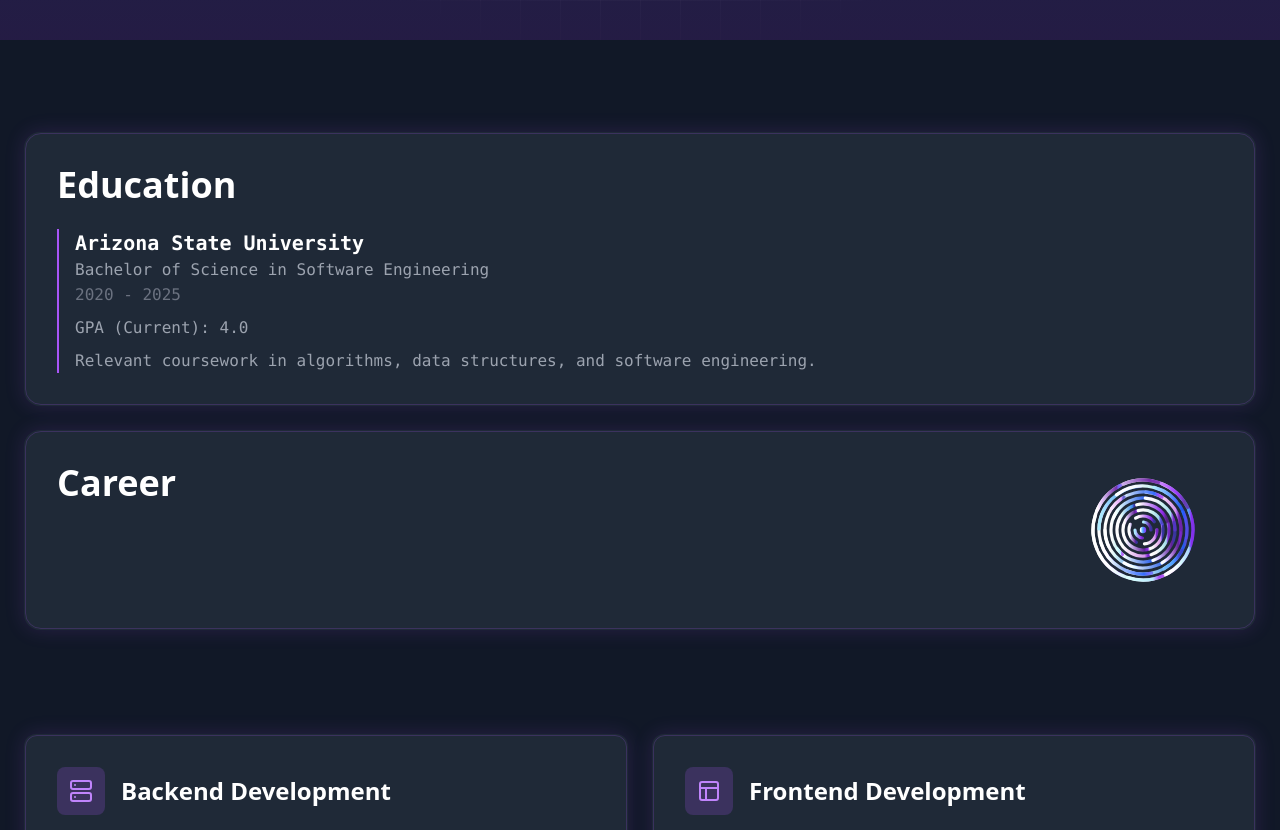
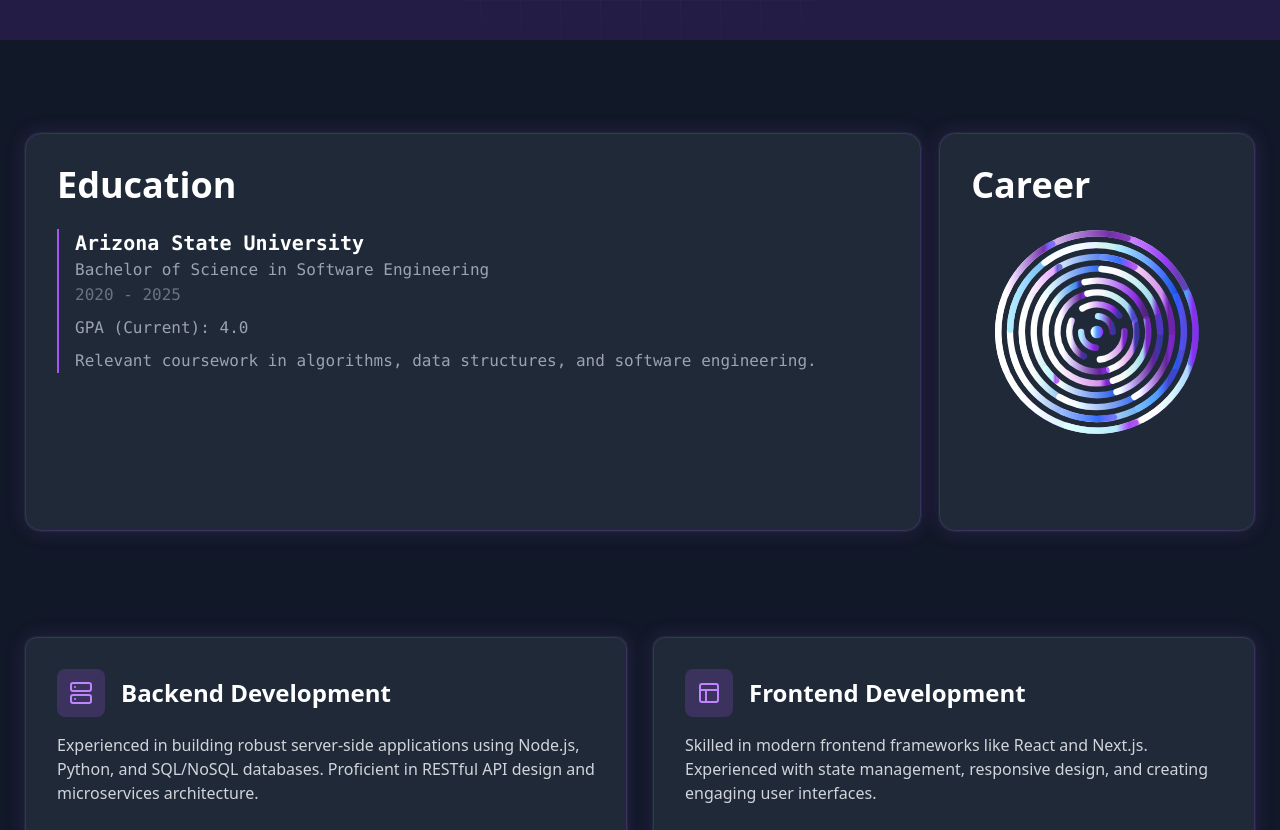
Before and after one commit to Jheathc1/jhWebsite, a React (Vite) app: page / in a window 1280 px wide. Shown: the part 760-1590 px from the top of the page. Built offline with nearby package versions, Linux system fonts and the light colour scheme.

Commit message:
reverted changes to career

```diff
--- a/src/components/CareerSection.jsx
+++ b/src/components/CareerSection.jsx
@@ -1,6 +1,7 @@
 import React, { useState } from 'react';
 import DecodeText from './DecodeText';
 import ConcentricCircles from './ConcentricCircles';
+import { refreshSkillsSection } from './SkillsSection';
 
 const CareerSection = () => {
   const [activeSection, setActiveSection] = useState('education');
@@ -28,12 +29,13 @@ const CareerSection = () => {
     <div className="w-full py-24">
       <div className="w-full relative">
         <div className="max-w-7xl mx-auto px-6 py-10">
-          <div className="flex flex-col gap-6">
+          <div className="flex gap-4 transition-all duration-500 ease-in-out">
             {/* Education Section */}
             <div
               className={`relative rounded-2xl bg-gray-800 p-8 transition-all duration-500 ease-in-out cursor-pointer overflow-hidden
-                border border-transparent hover:border-purple-500/50 w-full
-                ${activeSection === 'education' ? '' : 'h-[200px]'}`}
+                border border-transparent hover:border-purple-500/50
+                ${activeSection === 'education' ? 'w-[1500px]' : 'w-[500px]'}
+                min-h-[400px] h-[400px]`}
               onClick={() => handleSectionClick('education')}
               style={{
                 boxShadow: '0 0 20px rgba(168, 85, 247, 0.15)',
@@ -45,17 +47,13 @@ const CareerSection = () => {
                 <div className="absolute inset-0 bg-gradient-to-r from-purple-500/10 to-blue-500/10 rounded-2xl blur-xl" />
               </div>
 
-              {/* Content Container */}
-              <div className="relative h-full">
-                {/* Title and Main Content */}
-                <div className="flex-1">
               <div className="flex items-center justify-between mb-6">
                 <h2 className="text-4xl font-bold text-white">Education</h2>
               </div>
 
               <div
-                    className={`transition-all duration-500 ${
-                      activeSection === 'education' ? 'opacity-100 max-h-[1000px]' : 'opacity-0 max-h-0 overflow-hidden'
+                className={`transition-opacity duration-500 ${
+                  activeSection === 'education' ? 'opacity-100' : 'opacity-0'
                 }`}
               >
                 <div className="space-y-8">
@@ -98,26 +96,34 @@ const CareerSection = () => {
                   </div>
                 </div>
               </div>
-                </div>
 
-                {/* Concentric Circles Container */}
-                {activeSection !== 'education' && (
-                  <div className="absolute top-1/2 right-0 w-[160px] h-[160px] -translate-y-1/2">
+              {/* Collapsed View with Concentric Circles */}
+              <div
+                className={`absolute inset-0 flex items-center justify-center
+                ${
+                  activeSection === 'education'
+                    ? 'opacity-0 pointer-events-none transition-opacity duration-200'
+                    : 'opacity-100 transition-opacity duration-700 delay-700'
+                }`}
+              >
+                <div className="w-full h-full">
                   <ConcentricCircles
                     isActive={activeSection !== 'education'}
-                      isTransitioning={isTransitioning && pendingSection === 'education'}
+                    isTransitioning={
+                      isTransitioning && pendingSection === 'education'
+                    }
                     onTransitionComplete={handleTransitionComplete}
                   />
                 </div>
-                )}
               </div>
             </div>
 
             {/* Career Section */}
             <div
               className={`relative rounded-2xl bg-gray-800 p-8 transition-all duration-500 ease-in-out cursor-pointer overflow-hidden
-                border border-transparent hover:border-purple-500/50 w-full
-                ${activeSection === 'career' ? '' : 'h-[200px]'}`}
+                border border-transparent hover:border-purple-500/50
+                ${activeSection === 'career' ? 'w-[1500px]' : 'w-[500px]'}
+                min-h-[400px] h-[400px]`}
               onClick={() => handleSectionClick('career')}
               style={{
                 boxShadow: '0 0 20px rgba(168, 85, 247, 0.15)',
@@ -129,17 +135,13 @@ const CareerSection = () => {
                 <div className="absolute inset-0 bg-gradient-to-r from-purple-500/10 to-blue-500/10 rounded-2xl blur-xl" />
               </div>
 
-              {/* Content Container */}
-              <div className="relative h-full">
-                {/* Title and Main Content */}
-                <div className="flex-1">
               <div className="flex items-center justify-between mb-6">
                 <h2 className="text-4xl font-bold text-white">Career</h2>
               </div>
 
               <div
-                    className={`transition-all duration-500 ${
-                      activeSection === 'career' ? 'opacity-100 max-h-[1000px]' : 'opacity-0 max-h-0 overflow-hidden'
+                className={`transition-opacity duration-500 ${
+                  activeSection === 'career' ? 'opacity-100' : 'opacity-0'
                 }`}
               >
                 <div className="space-y-8">
@@ -206,18 +208,25 @@ const CareerSection = () => {
                   </div>
                 </div>
               </div>
-                </div>
 
-                {/* Concentric Circles Container */}
-                {activeSection !== 'career' && (
-                  <div className="absolute top-1/2 right-0 w-[160px] h-[160px] -translate-y-1/2">
+              {/* Collapsed View with Concentric Circles */}
+              <div
+                className={`absolute inset-0 flex items-center justify-center
+                ${
+                  activeSection === 'career'
+                    ? 'opacity-0 pointer-events-none transition-opacity duration-200'
+                    : 'opacity-100 transition-opacity duration-700 delay-700'
+                }`}
+              >
+                <div className="w-full h-full">
                   <ConcentricCircles
                     isActive={activeSection !== 'career'}
-                      isTransitioning={isTransitioning && pendingSection === 'career'}
+                    isTransitioning={
+                      isTransitioning && pendingSection === 'career'
+                    }
                     onTransitionComplete={handleTransitionComplete}
                   />
                 </div>
-                )}
               </div>
             </div>
           </div>
```
Lines whose indentation alone changed are shown as unchanged.
